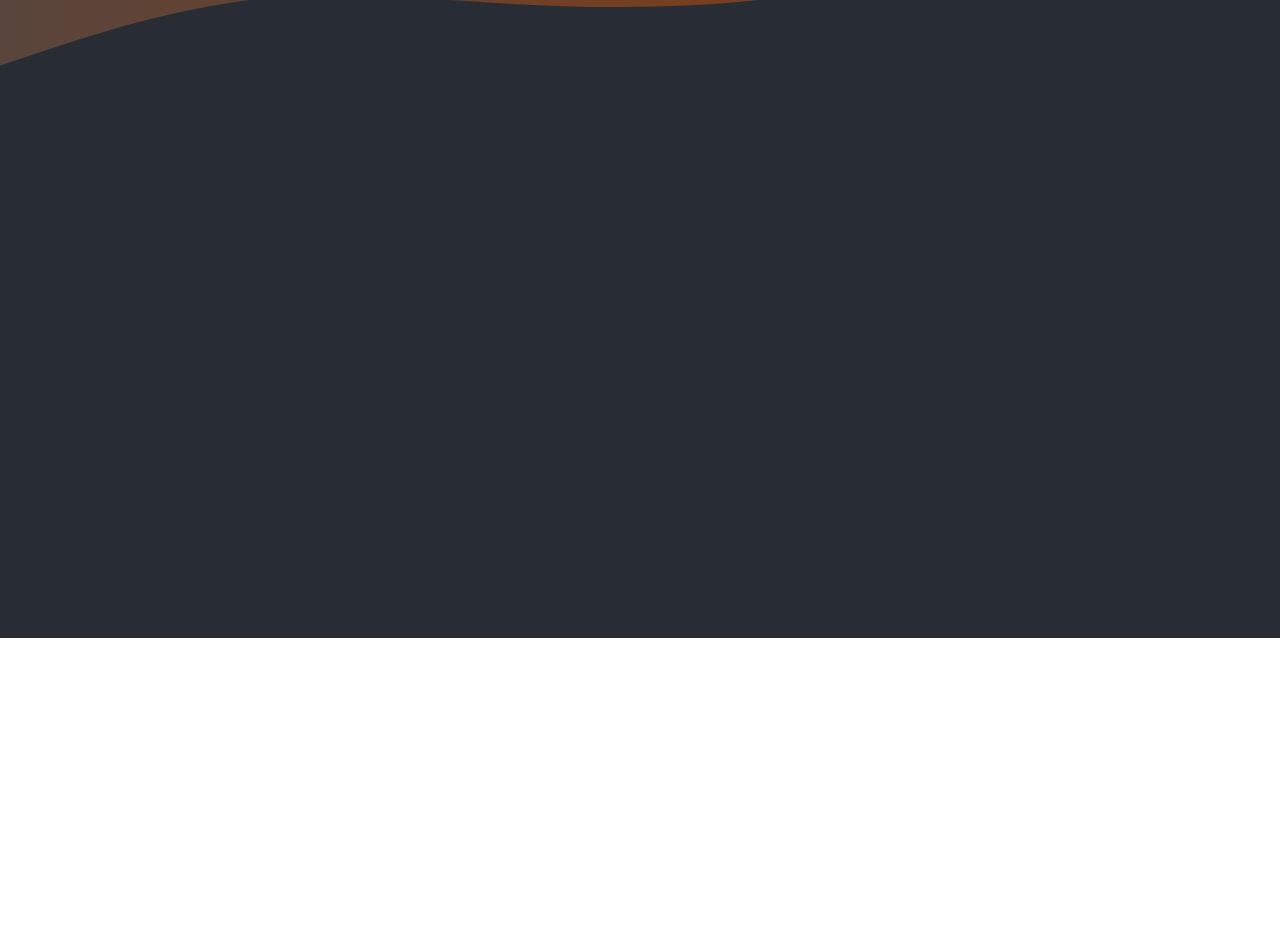
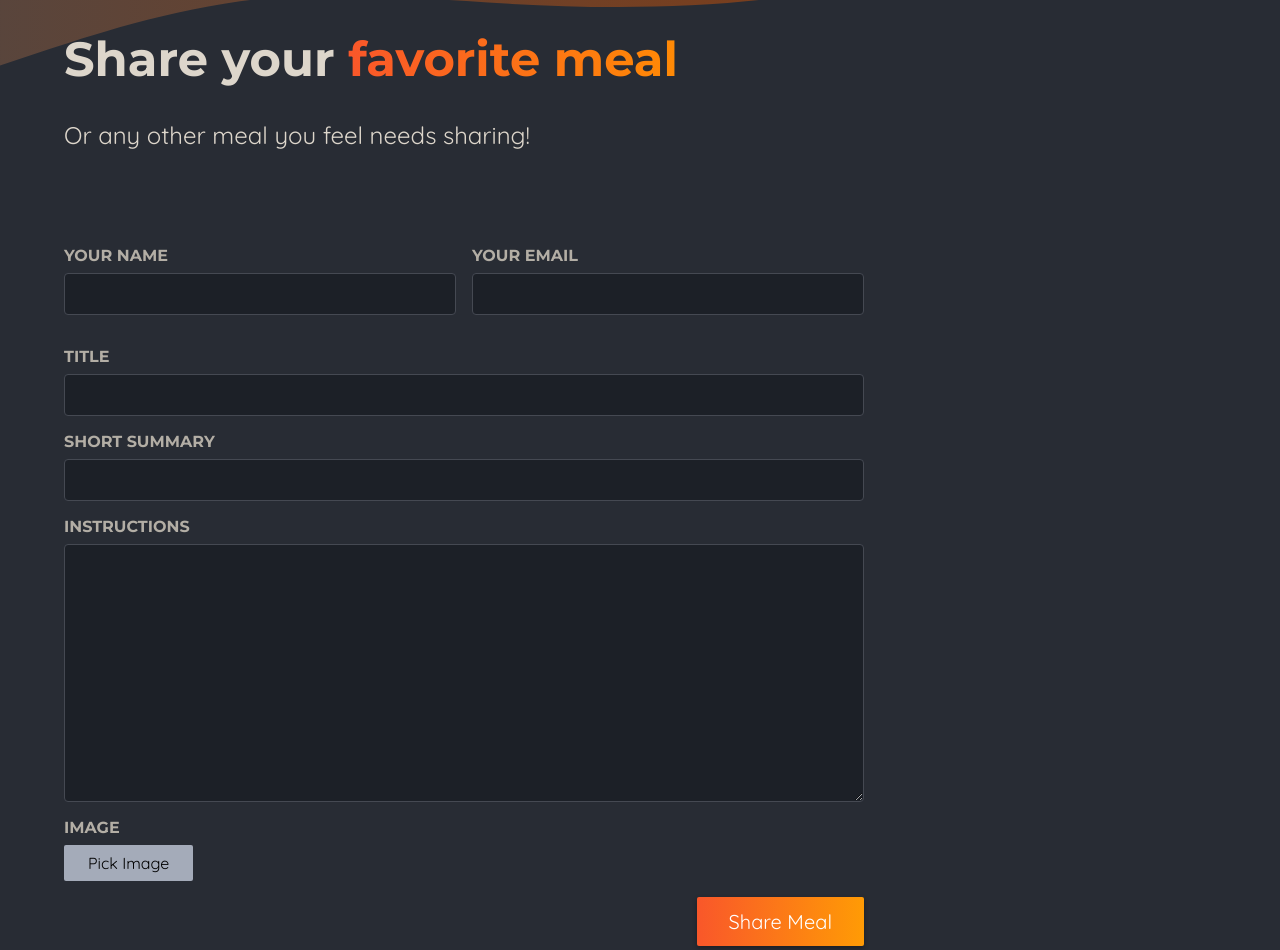
Before and after one commit to fabiobenavides/nextjs15, a Next.js app in the folder 03-Foodies-project/: page /meals/share in a window 1280 px wide. Shown: the part 162-1112 px from the top of the page. Before the commit the page ends 800 px from the top, so only its background shows below. Built offline with nearby package versions, Linux system fonts and the light colour scheme.

Commit message:
Image picker - init

```diff
--- a/03-Foodies-project/app/meals/share/page.js
+++ b/03-Foodies-project/app/meals/share/page.js
@@ -1,5 +1,50 @@
-export default function MealsShare() {
+import ImagePicker from '@/components/meals/image-picker';
+import classes from './page.module.css';
+
+export default function ShareMealPage() {
   return (
-    <div>Meals Share</div>
-  )
+    <>
+      <header className={classes.header}>
+        <h1>
+          Share your <span className={classes.highlight}>favorite meal</span>
+        </h1>
+        <p>Or any other meal you feel needs sharing!</p>
+      </header>
+      <main className={classes.main}>
+        <form className={classes.form}>
+          <div className={classes.row}>
+            <p>
+              <label htmlFor="name">Your name</label>
+              <input type="text" id="name" name="name" required />
+            </p>
+            <p>
+              <label htmlFor="email">Your email</label>
+              <input type="email" id="email" name="email" required />
+            </p>
+          </div>
+          <p>
+            <label htmlFor="title">Title</label>
+            <input type="text" id="title" name="title" required />
+          </p>
+          <p>
+            <label htmlFor="summary">Short Summary</label>
+            <input type="text" id="summary" name="summary" required />
+          </p>
+          <p>
+            <label htmlFor="instructions">Instructions</label>
+            <textarea
+              id="instructions"
+              name="instructions"
+              rows="10"
+              required
+            ></textarea>
+          </p>
+          <ImagePicker label="Image" name="image" />
+          <p className={classes.actions}>
+            <button type="submit">Share Meal</button>
+          </p>
+        </form>
+      </main>
+    </>
+  );
 }
--- /dev/null
+++ b/03-Foodies-project/app/meals/share/page.module.css
@@ -0,0 +1,98 @@
+.header {
+    gap: 3rem;
+    margin: 3rem auto 5rem auto;
+    width: 90%;
+    max-width: 75rem;
+    color: #ddd6cb;
+    font-size: 1.5rem;
+  }
+
+  .header h1 {
+    font-family: 'Montserrat', sans-serif;
+  }
+
+  .highlight {
+    background: linear-gradient(90deg, #f9572a, #ff8a05);
+    background-clip: text;
+    -webkit-background-clip: text;
+    -webkit-text-fill-color: transparent;
+  }
+
+  .main {
+    width: 90%;
+    max-width: 75rem;
+    margin: 3rem auto;
+    color: white;
+  }
+
+  .form {
+    max-width: 50rem;
+  }
+
+  .form label {
+    display: block;
+    margin-bottom: 0.5rem;
+    font-size: 1rem;
+    font-family: 'Montserrat', sans-serif;
+    text-transform: uppercase;
+    color: #b3aea5;
+    font-weight: bold;
+  }
+
+  .form input,
+  .form textarea {
+    display: block;
+    width: 100%;
+    padding: 0.5rem 1rem;
+    border-radius: 4px;
+    border: 1px solid #454952;
+    background: #1c2027;
+    font-size: 1.25rem;
+    font-family: 'Montserrat', sans-serif;
+    color: #ddd6cb;
+  }
+
+  .form input:focus,
+  .form textarea:focus {
+    outline-color: #f99f2a;
+    background-color: #1f252d;
+  }
+
+  .row {
+    display: flex;
+    gap: 1rem;
+  }
+
+  .row p {
+    width: 100%;
+  }
+
+  .actions {
+    text-align: right;
+  }
+
+  .actions button {
+    border: 0;
+    padding: 0.75rem 2rem;
+    background: linear-gradient(90deg, #f9572a, #ff9b05);
+    border: none;
+    color: #ffffff;
+    border-radius: 2px;
+    cursor: pointer;
+    font: inherit;
+    font-size: 1.25rem;
+    box-shadow: 0 2px 5px rgba(0, 0, 0, 0.3);
+  }
+
+  .actions button:hover,
+  .actions button:focus {
+    background: linear-gradient(90deg, #fd4715, #f9b241);
+  }
+
+  .actions button:disabled,
+  .actions button:hover:disabled,
+  .actions button:focus:disabled {
+    background: #ccc;
+    color: #979797;
+    cursor: not-allowed;
+  }
--- /dev/null
+++ b/03-Foodies-project/components/meals/image-picker.js
@@ -0,0 +1,35 @@
+'use client'
+
+import { useRef } from 'react';
+import classes from './image-picker.module.css';
+
+
+
+export default function ImagePicker({label, name}) {
+
+    const inputImage = useRef();
+
+    function handlePickClick() {
+        inputImage.current.click();
+    }
+
+  return (
+    <div className={classes.picker}>
+        <label htmlFor={name}>{label}</label>
+        <div className={classes.controls}>
+            <input
+                className={classes.input}
+                type="file"
+                id={name}
+                name={name}
+                accept="image/png, image/jpeg"
+                required
+                ref={inputImage}
+            />
+            <button className={classes.button} type="button" onClick={handlePickClick}>
+                Pick Image
+            </button>
+        </div>
+    </div>
+  )
+}
--- /dev/null
+++ b/03-Foodies-project/components/meals/image-picker.module.css
@@ -0,0 +1,45 @@
+.controls {
+    display: flex;
+    align-items: flex-start;
+    gap: 1.5rem;
+    margin-bottom: 1rem;
+  }
+
+  .picker .input {
+    display: none;
+  }
+
+  .picker .button {
+    border: 0;
+    padding: 0.5rem 1.5rem;
+    background: #a4abb9;
+    border-radius: 2px;
+    cursor: pointer;
+    font: inherit;
+  }
+
+  .picker .button:hover,
+  .picker .button:focus {
+    background: #b3b9c6;
+  }
+
+  .preview {
+    width: 10rem;
+    height: 10rem;
+    border: 2px solid #a4abb9;
+    display: flex;
+    justify-content: center;
+    align-items: center;
+    text-align: center;
+    color: #a4abb9;
+    position: relative;
+  }
+
+  .preview p {
+    margin: 0;
+    padding: 1rem;
+  }
+
+  .preview img {
+    object-fit: cover;
+  }
```
